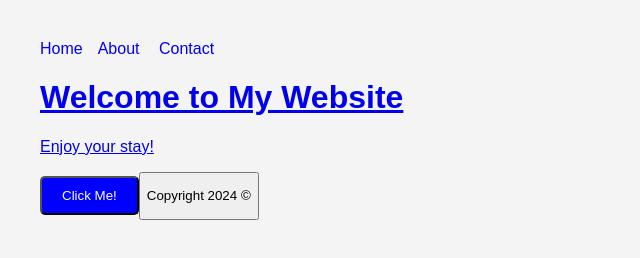
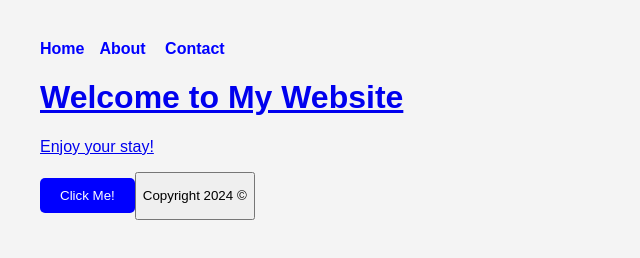
Before and after one commit to Ihalake/html-css-bug-hunt, a plain HTML site: page index.html in a window 1280 px wide. Shown: the whole page, without its empty margins (0-640 px from the left). Drawn offline with Linux system fonts and the light colour scheme.

Commit message:
fixed btn boarder

```diff
--- a/style.css
+++ b/style.css
@@ -19,14 +19,14 @@ nav li {
 nav a {
     text-decoration: none;
     color: blue;
-    font-weight bold;  /* ERROR: Missing colon */
+    font-weight: bold;  /* ERROR: Missing colon */
 }
 
 .btn {
     background-color: blue;
     color: white;
     padding: 10px 20px;
-    border none;  /* ERROR: Missing colon */
+    border: none;  /* ERROR: Missing colon */
     cursor: pointer;
     text-decoration: non;  /* ERROR: Incorrect value */
     border-radius: 5px;
```
